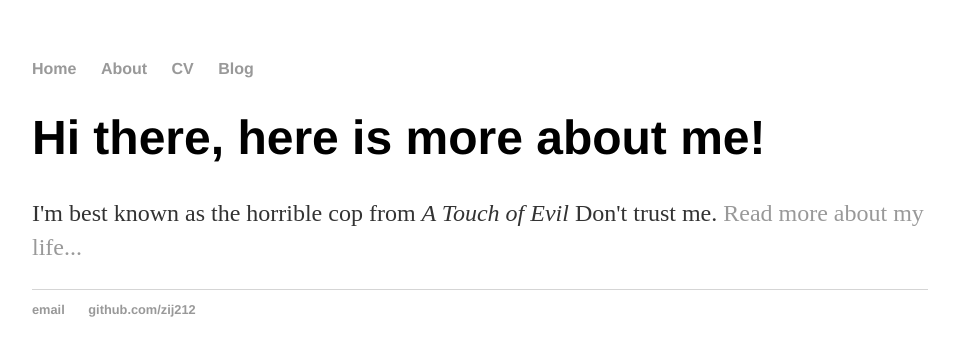
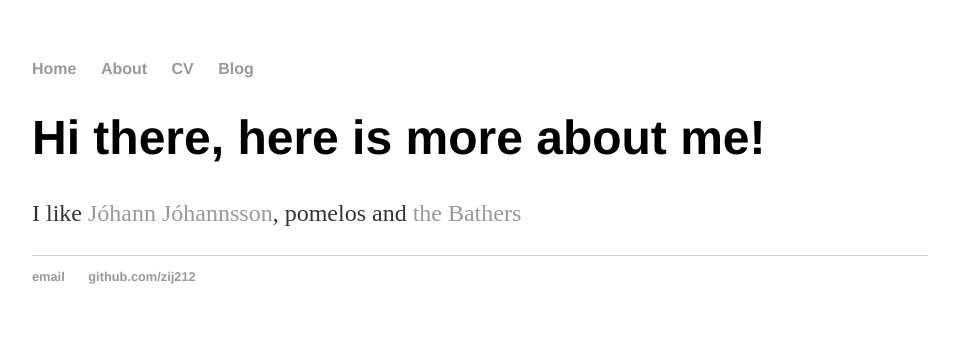
Before and after one commit to zij212/zij212.github.io, a Jekyll site: the page built from about/index.html, in a window 1280 px wide. Shown: the top 356 px of the page, without its empty margins (160-1119 px from the left). Built offline with Jekyll 4.4.1, drawn with Linux system fonts in a browser that asks for light colours.

Commit message:
Update index.html

```diff
--- a/about/index.html
+++ b/about/index.html
@@ -1,8 +1,8 @@
 ---
 layout: default
-title: Hank Quinlan, Horrible Cop
+title: Zinan Jiang
 ---
 <div class="blurb">
 	<h1>Hi there, here is more about me!</h1>
-	<p>I'm best known as the horrible cop from <em>A Touch of Evil</em> Don't trust me. <a href="/about">Read more about my life...</a></p>
+	<p>I like <a href="https://en.wikipedia.org/wiki/J%C3%B3hann_J%C3%B3hannsson">Jóhann Jóhannsson</a>, pomelos and <a href="https://en.wikipedia.org/wiki/The_Bathers_(C%C3%A9zanne)">the Bathers</a></p>
 </div><!-- /.blurb -->
```
